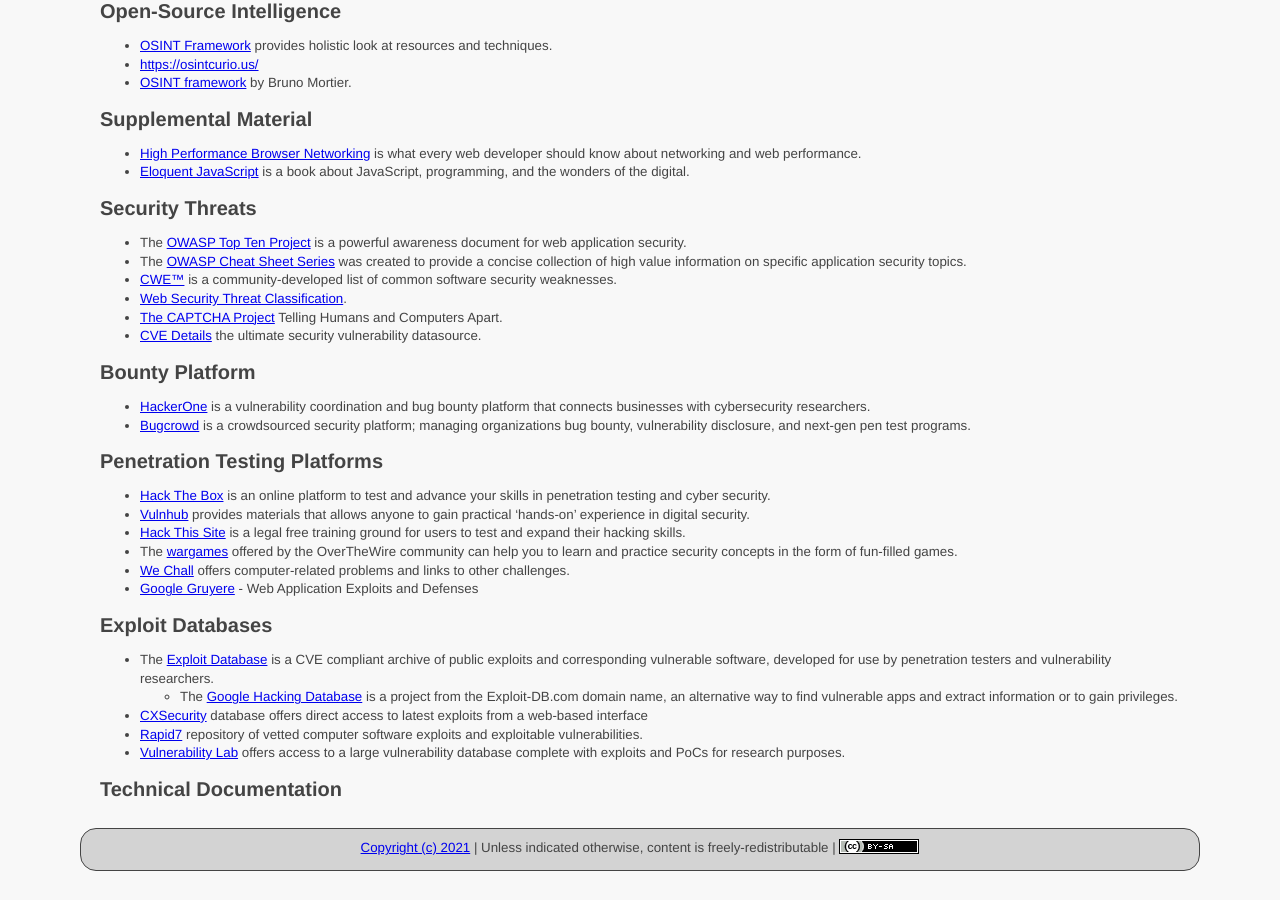
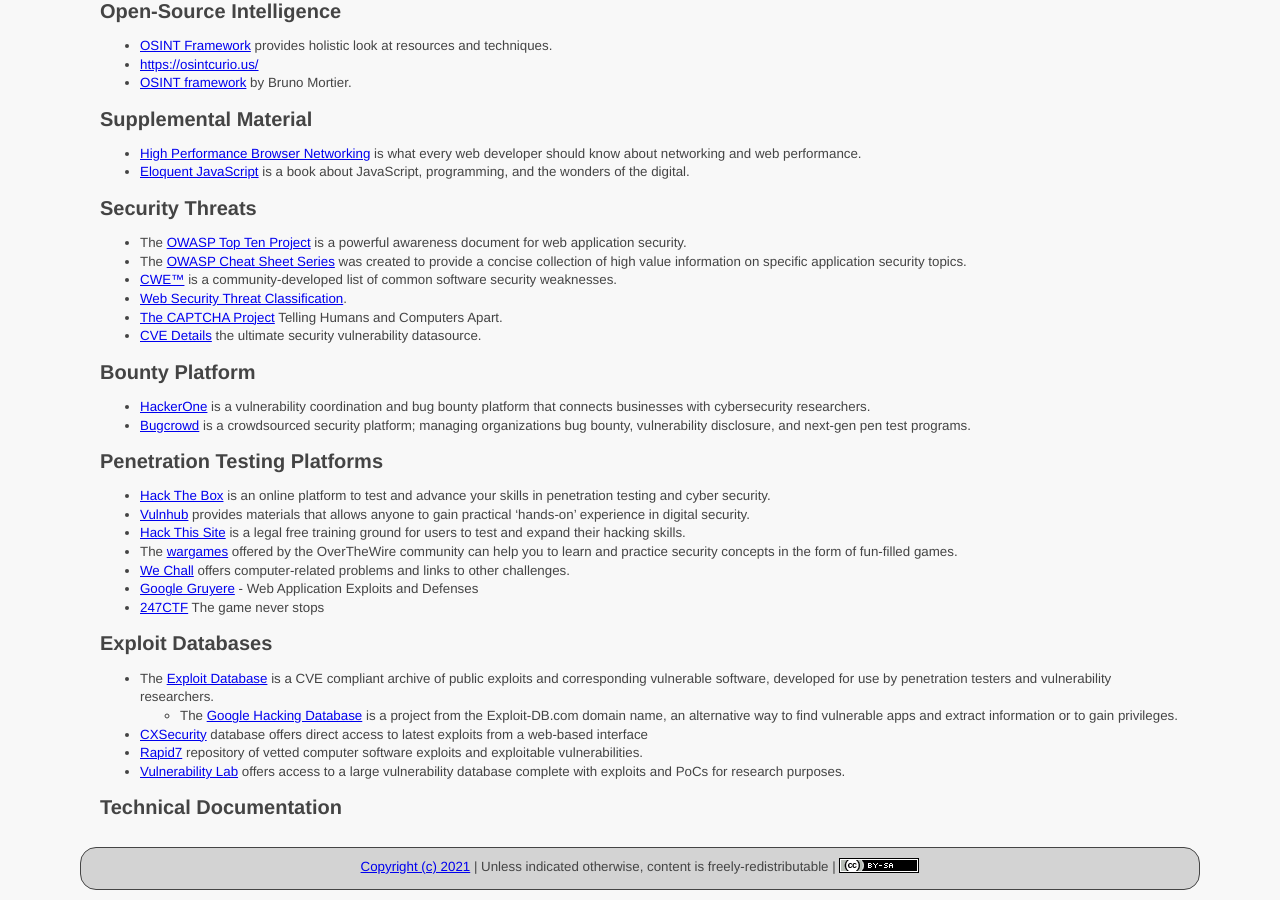
Before and after one commit to ycpcs/cs335-spring2021, a Jekyll site: the page built from resources/index.md, in a window 1280 px wide and 900 px high, scrolled down 1744 px. Built offline with Jekyll 4.4.1, drawn with Linux system fonts in a browser that asks for light colours.

Commit message:
add 247ctf

```diff
--- a/resources/index.md
+++ b/resources/index.md
@@ -130,6 +130,7 @@
 - The [wargames](https://overthewire.org/wargames/) offered by the OverTheWire community can help you to learn and practice security concepts in the form of fun-filled games.
 - [We Chall](http://www.wechall.net) offers computer-related problems and links to other challenges.
 - [Google Gruyere](https://google-gruyere.appspot.com/) - Web Application Exploits and Defenses
+- [247CTF](https://247ctf.com/) The game never stops
 
 Exploit Databases
 -----------------------------------
```
